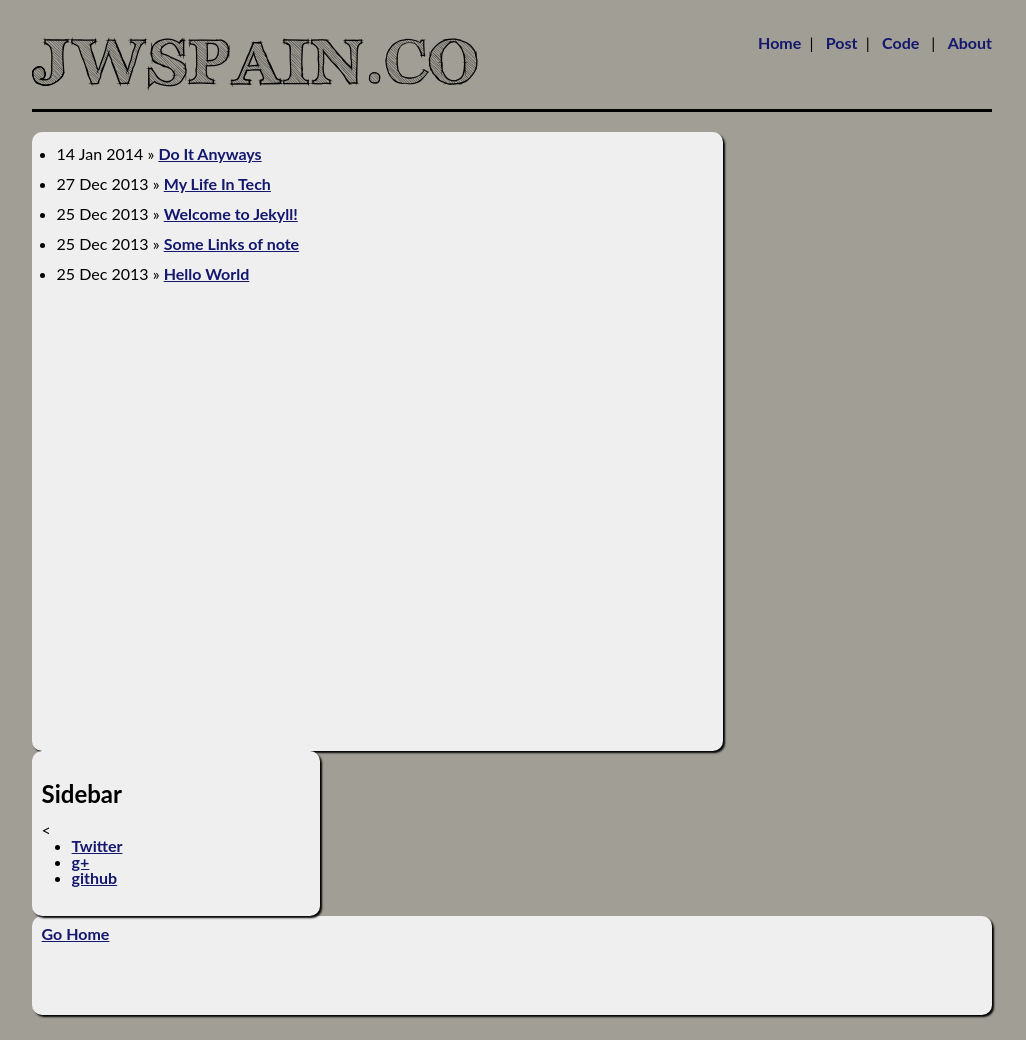
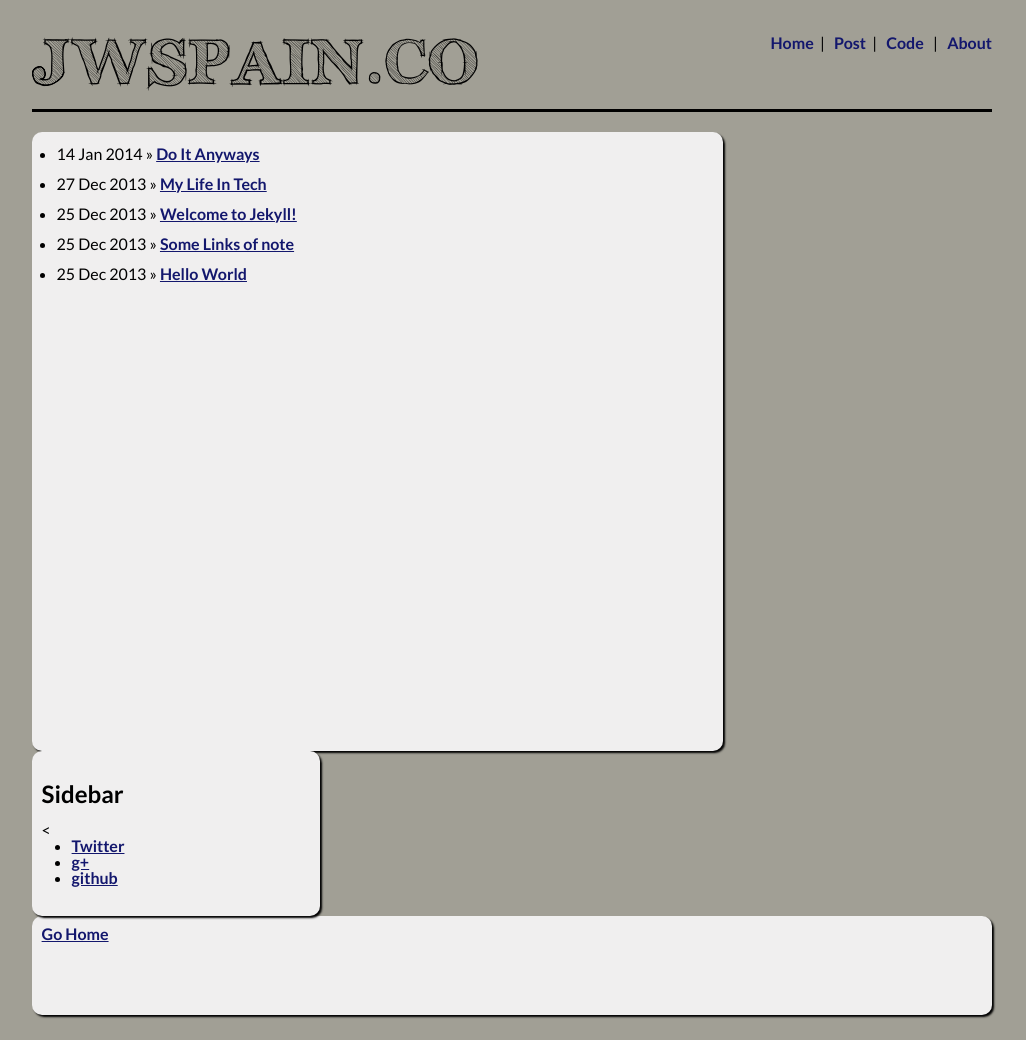
Before and after one commit to juzten/mysite, a Jekyll site: the page built from code.html, in a window 1280 px wide. Shown: the whole page, without its empty margins (128-1154 px from the left). Built offline with Jekyll 4.4.1, drawn with Linux system fonts in a browser that asks for light colours; Markdown is read by kramdown in place of the engine named in the settings.

Commit message:
updated font for about and code

```diff
--- a/_layouts/about.html
+++ b/_layouts/about.html
@@ -9,6 +9,7 @@
 <head>
 <title>jwspain.co</title>
 <link rel="stylesheet" media="screen" href="{{ site.baseurl }}/css/master.css"/>
+<link href='http://fonts.googleapis.com/css?family=Lato:400,700' rel='stylesheet' type='text/css'>
 </head>
 <body>
 <div id="pagewrap">
--- a/_layouts/code.html
+++ b/_layouts/code.html
@@ -9,6 +9,7 @@
 <head>
 <title>jwspain.co</title>
 <link rel="stylesheet" media="screen" href="{{ site.baseurl }}css/master.css"/>
+<link href='http://fonts.googleapis.com/css?family=Lato:400,700' rel='stylesheet' type='text/css'>
 </head>
 <body>
 <div id="pagewrap">
```
